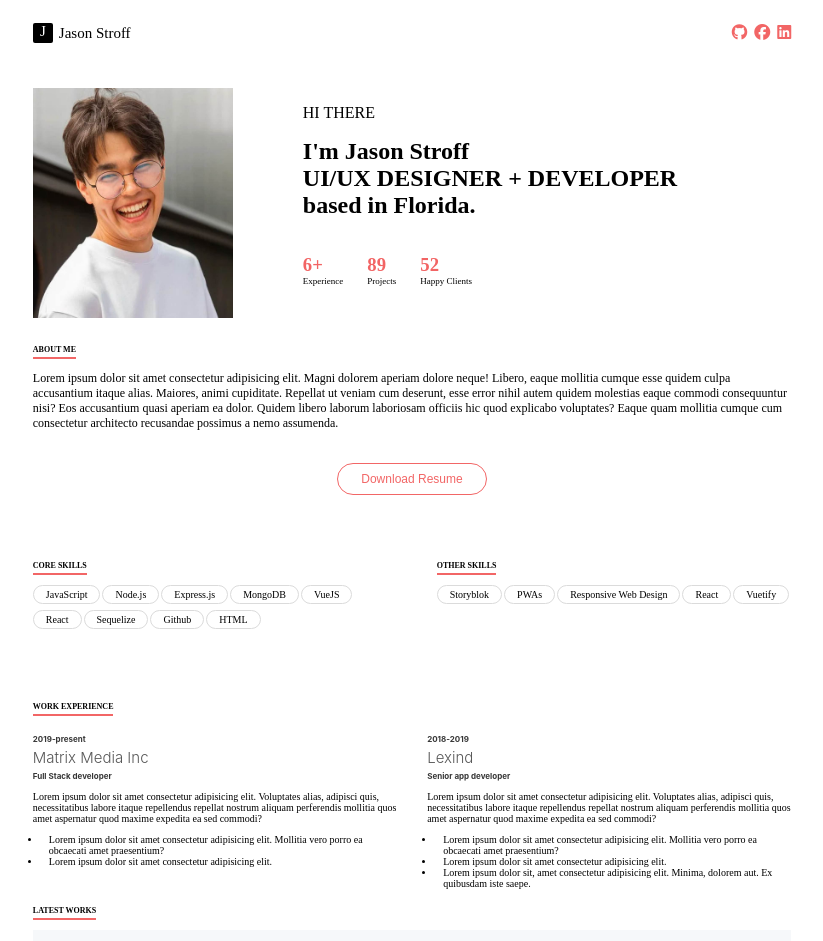
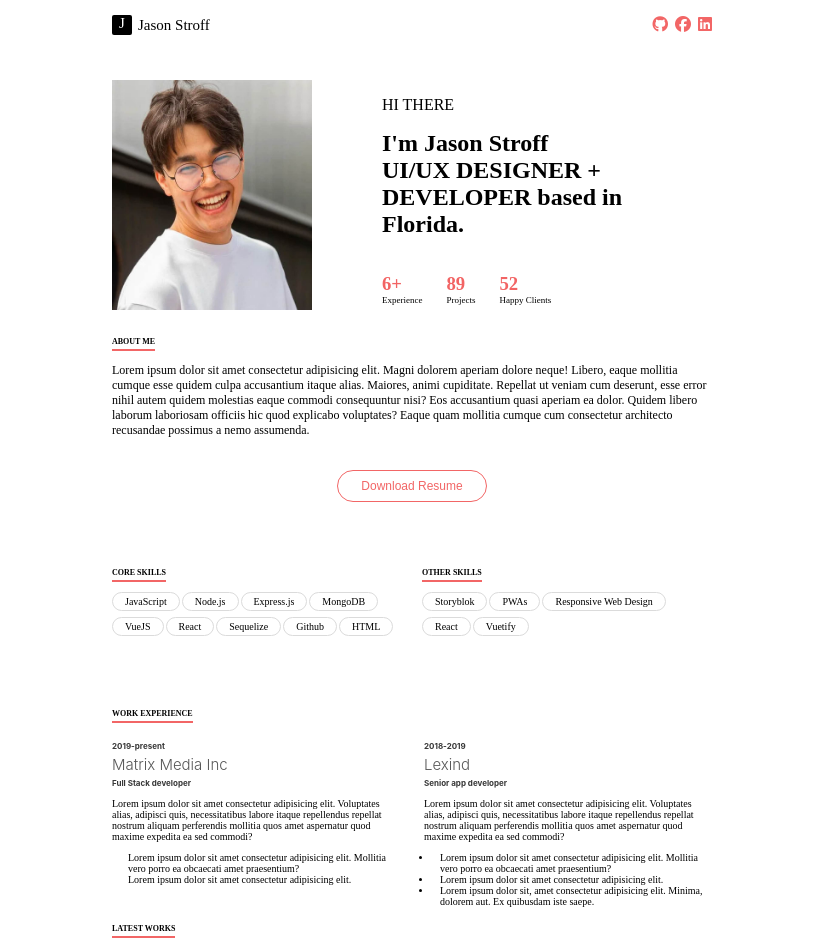
Before and after one commit to NDKhoa1307/SGroup_Exercise_Slot3, a plain HTML site: page index.html in a window 1280 px wide. Shown: the top 941 px of the page, without its empty margins (228-1051 px from the left). Drawn offline with Linux system fonts and the light colour scheme.

Commit message:
feat: Fixed display properties

```diff
--- a/Assets/css/style.css
+++ b/Assets/css/style.css
@@ -1,24 +1,36 @@
-html{
-    scroll-behavior: smooth;
-    width: 100vw;
-    padding: 0px;
-    margin: 0px;
+html, body{
+    max-width: 100vw;
+    max-height: 100vh;
+    margin: 0;
+    padding: 0;
+}
+
+body{
+    display: flex;
+    flex-direction: column;
+    align-items: center;
+    max-height: max-content;
+}
+
+/* Container */
+.container{
+    display: flex;
+    flex-direction: column;
+    justify-content: center;
+    align-items: center;
+    overflow: hidden;
+    width: 600px;
 }
 
 /* Header */
-.header_container{
-    background-color: white;
-    position: sticky;
-    display: flex;
-    justify-content: center;
-    top: 0px;
-}
-
 .header_bar{
-    width: 60%;
-    position: sticky;
     display: flex;
     justify-content: space-between;
+    padding: 0 calc((100% - 600px) / 2);
+    background-color: white;
+    width: 600px;
+    position: sticky;
+    top: 0px;
 }
 
 .signature{
@@ -49,16 +61,8 @@ html{
 }
 
 
-
-/* Container */
-.container{
-    display: flex;
-    justify-content: center;
-    overflow: hidden;
-}
-
 .contents{
-    width: 60%;
+    width: calc(100%);
     display: flex;
     flex-direction: column;
 }
@@ -288,8 +292,9 @@ html{
 
 /* Footer */
 .footer{
-    width: 100vw;
+    width: 100%;
     height: 80vh;
+    max-height: 80%;
     background-color: black;
     color: white;
     display: flex;
@@ -301,6 +306,7 @@ html{
 
 .footer__content{
     margin: 0px;
+    width: 1150px;
 }
 
 .footer__content-1{
--- a/index.html
+++ b/index.html
@@ -20,9 +20,10 @@
     />
   </head>
   <body>
+    <!-- Container -->
     <!-- Header -->
-    <div class="header_container">
-      <header class="header_bar">
+    <!-- <div class="header__container"> -->
+      <div class="header_bar">
         <a href="#" class="signature">
           <p class="signature__logo">J</p>
           <p class="signature__name">Jason Stroff</p>
@@ -39,11 +40,9 @@
             ><i class="fa-brands fa-linkedin" style="color: #f26666"></i
           ></a>
         </div>
-      </header>
-    </div>
+      </div>
+    <!-- </div> -->
     <!-- Header -->
-
-    <!-- Container -->
     <div class="container">
       <div class="contents">
         <!-- Introduction -->
```
